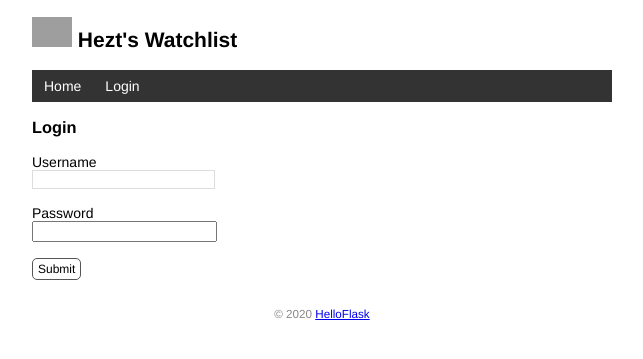
After one commit to DRRMAST/watchlist, a Flask app: page /login in a window 1280 px wide. The commit adds this page. Shown: the top 359 px of the page, without its empty margins (318-961 px from the left). Run offline with Flask 2, Linux system fonts and the light colour scheme; data comes from the database, SQL or seed files in the repository; both versions use the stored data as it was after the commit; grey boxes are pictures that could not be loaded.

Commit message:
User authentication with Flask-login

```diff
--- a/app.py
+++ b/app.py
@@ -2,6 +2,9 @@ from flask import Flask, render_template
 from flask import escape, url_for
 from flask import request, redirect, flash
 from flask_sqlalchemy import SQLAlchemy
+from werkzeug.security import generate_password_hash, check_password_hash
+from flask_login import LoginManager, UserMixin
+from flask_login import login_required, logout_user, login_user, current_user
 import os
 import click
 
@@ -12,6 +15,39 @@ app.config['SQLALCHEMY_DATABASE_URI'] = 'sqlite:////' + os.path.join(app.root_pa
 app.config['SECRET_KEY'] = 'dev'
 
 db = SQLAlchemy(app)
+
+login_manager = LoginManager(app)
+
+
+
+@login_manager.user_loader
+def load_user(user_id):
+	user = User.query.get(int(user_id))
+	return user
+
+login_manager.login_view = 'login'
+
+
+@app.cli.command()
+@click.option('--username', prompt=True, help='The username used to login.')
+@click.option('--password', prompt=True, hide_input=True, confirmation_prompt=True, help='The password used to login.')
+def admin(username, password):
+	db.create_all()
+
+	user = User.query.first()
+	if user is not None:
+		click.echo('Updation user...')
+		user.username = username
+		user.set_password(password)
+	else:
+		click.echo('Creating user...')
+		user = User(username=username, name='Admin')
+		user.set_password(password)
+		db.session.add(user)
+
+	db.session.commit()
+	click.echo('Done.')
+
 @app.cli.command()
 def forge():
 	db.create_all()
@@ -38,6 +74,7 @@ def forge():
 	db.session.commit()
 	click.echo('Done.')
 
+@app.cli.command()
 @click.option('--drop', is_flag=True, help='Create after drop.')
 def initdb(drop):
 	if drop:
@@ -56,9 +93,43 @@ def page_not_found(e):
     return render_template('404.html'), 404
 
 
+@app.route('/login', methods=['GET', 'POST'])
+def login():
+	if request.method == 'POST':
+		username = request.form['username']
+		password = request.form['password']
+
+		if not username or not password:
+			flash('Invalid input.')
+			return redirect(url_for('login'))
+
+		user = User.query.first()
+
+		if username == user.username and user.validate_password(password):
+			login_user(user)
+			flash('Login success')
+			print('Login success')
+			return redirect(url_for('index'))
+
+		flash('Invalid username or password.')
+		print('Invalid input')
+		return redirect(url_for('login'))
+
+	return render_template('login.html')
+
+@app.route('/logout')
+@login_required
+def logout():
+	logout_user()
+	flash('Goodbye.')
+	return redirect(url_for('index'))
+
 @app.route('/', methods=['GET', 'POST'])
 def index():
 	if request.method == 'POST':
+		if not current_user.is_authenticated:
+			return redirect(rul_for('index'))
+
 		title = request.form.get('title')
 		year = request.form.get('year')
 		if not title or not year or len(year) > 4 or len(title) > 60:
@@ -74,7 +145,25 @@ def index():
 	return render_template('index.html', user=user, movies=movies)
 
 
+@app.route('/settings', methods=['GET', 'POST'])
+@login_required
+def settings():
+	if request.method == 'POST':
+		name = request.form['name']
+
+		if not name or len(name) > 20:
+			flash('Invalid input.')
+			return redirect(url_for('settings'))
+
+		current_user.name = name
+		db.session.commit()
+		flash('Settings updated.')
+		return redirect(url_for('index'))
+
+	return render_template('settings.html')
+
 @app.route('/movie/edit/<int:movie_id>', methods=['GET', 'POST'])
+@login_required
 def edit(movie_id):
 	movie = Movie.query.get_or_404(movie_id)
 
@@ -95,6 +184,7 @@ def edit(movie_id):
 	return render_template('edit.html', movie=movie)
 
 @app.route('/movie/delete/<int:movie_id>', methods=['POST'])
+@login_required
 def delete(movie_id):
 	movie = Movie.query.get_or_404(movie_id)
 	db.session.delete(movie)
@@ -115,9 +205,17 @@ def test_url_for():
 	print(url_for('test_url_for', num=2))
 	return 'Test page'
 
-class User(db.Model):
+class User(db.Model, UserMixin):
 	id = db.Column(db.Integer, primary_key=True)
 	name = db.Column(db.String(20))
+	username = db.Column(db.String(20))
+	password_hash = db.Column(db.String(128))
+
+	def set_password(self, password):
+		self.password_hash = generate_password_hash(password)
+
+	def validate_password(self, password):
+		return check_password_hash(self.password_hash, password)
 
 class Movie(db.Model):
 	id = db.Column(db.Integer, primary_key=True)
--- a/templates/base.html
+++ b/templates/base.html
@@ -20,6 +20,12 @@
     <nav>
         <ul>
             <li><a href="{{ url_for('index') }}">Home</a></li>
+            {% if current_user.is_authenticated %}
+			<li><a href="{{ url_for('settings') }}">Settings</a></li>
+			<li><a href="{{ url_for('logout') }}">Logout</a></li>
+            {% else %}
+			<li><a href="{{ url_for('login') }}">Login</a></li>
+			{% endif %}
         </ul>
     </nav>
     {% block content %}{% endblock %}
--- a/templates/index.html
+++ b/templates/index.html
@@ -2,19 +2,23 @@
 
 {% block content %}
 <p>{{ movies|length }} Titles</p>
+{% if current_user.is_authenticated %}
 <form method="post">
 	Name <input type="text" name="title" autocomplete="off" required>
 	Year <input type="text" name="year" autocomplete="off" required>
 	<input class="btn" type="submit" name="submit" value="Add">
 </form>
+{% endif %}
 <ul class="movie-list">
     {% for movie in movies %}
     <li>{{ movie.title }} - {{ movie.year }}
         <span class="float-right">
+		{% if current_user.is_authenticated %}
 			<a class="btn" href="{{ url_for('edit', movie_id=movie.id) }}">Edit</a>
 			<form class="inline-form" method="post" action="{{ url_for('.delete', movie_id=movie.id) }}">
 				<input class="btn" type="submit" name="delete" value="Delete" onclick="return confirm('Are you sure?')">
             </form>
+           {% endif %}
 			<a class="imdb" href="https://www.imdb.com/find?q={{ movie.title }}" target="_blank" title="Find this movie on IMDb">IMDb</a>
         </span>
     </li>
--- /dev/null
+++ b/templates/login.html
@@ -0,0 +1,12 @@
+{% extends 'base.html' %}
+
+{% block content %}
+<h3>Login</h3>
+<form method="post">
+	Username<br>
+	<input type="text" name="username" required><br><br>
+	Password<br>
+	<input type="password" name="password" required><br><br>
+	<input class="btn" type="submit" name="submit" value="Submit">
+</form>
+{% endblock %}
```
Also changed, not shown: templates/settings.html (added, +9 -0 lines), data.db.
